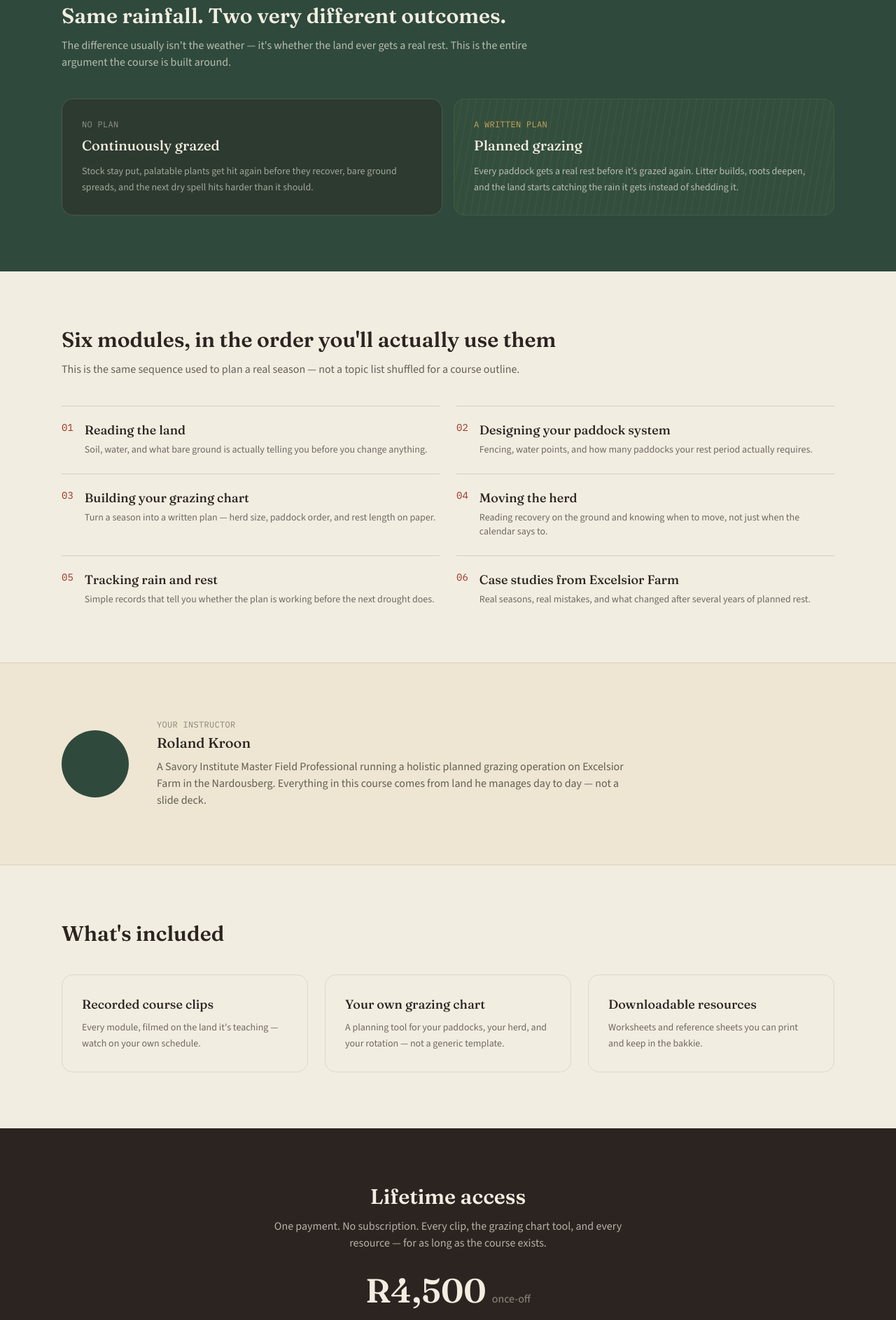
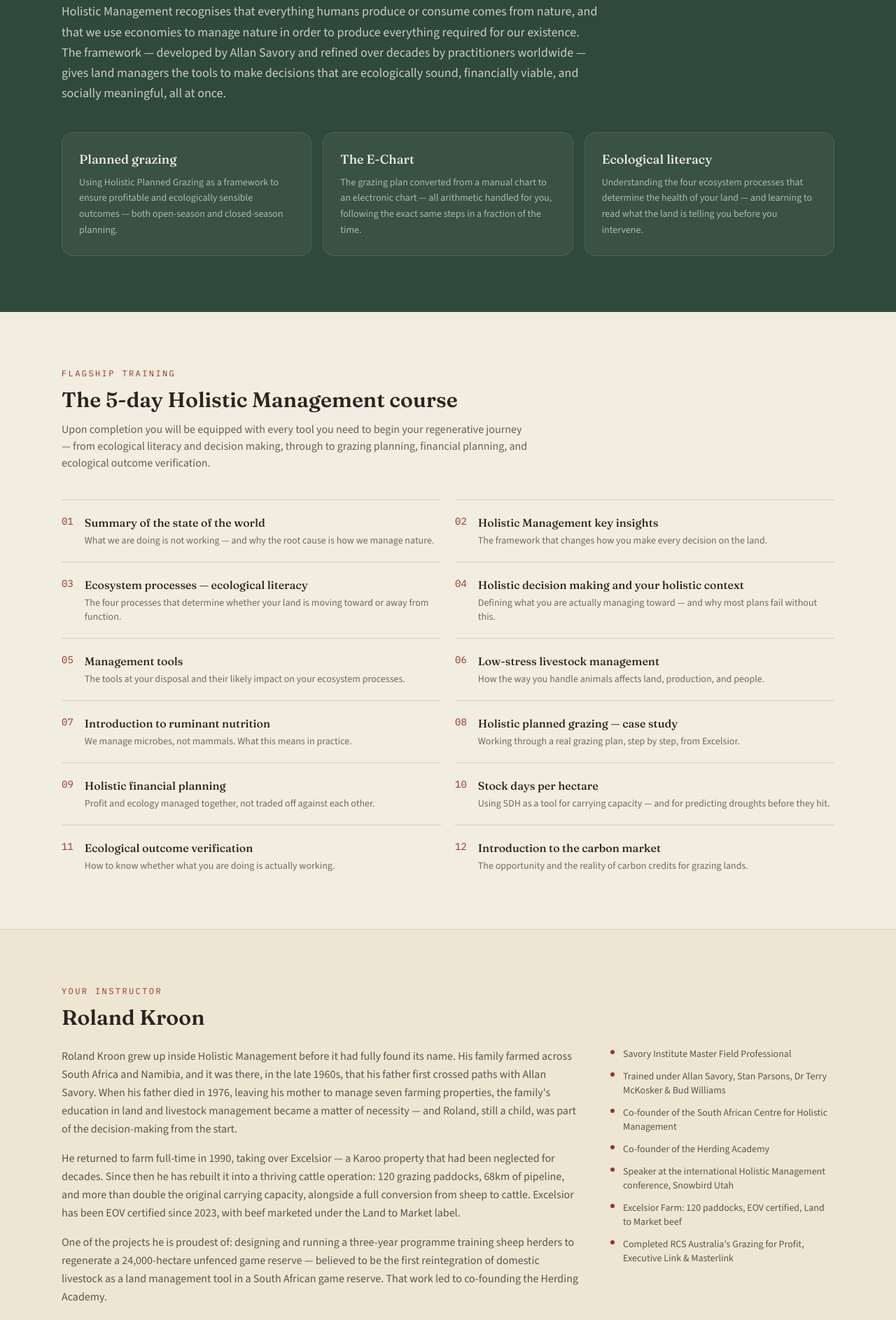
Before and after one commit to kroonmalcolm6-del/healing-hooves-website, a React (Vite) app: page / in a window 1280 px wide. Shown: the part 880-2767 px from the top of the page at 70% size. Built offline with nearby package versions, Linux system fonts and the light colour scheme; no server answers.

Commit message:
real HH content

```diff
--- a/src/pages/Home.tsx
+++ b/src/pages/Home.tsx
@@ -6,46 +6,29 @@
 import { useAuth } from "../lib/auth";
 import { supabase } from "../lib/supabase";
 
-const MODULES = [
-  {
-    title: "Reading the land",
-    detail: "Soil, water, and what bare ground is actually telling you before you change anything.",
-  },
-  {
-    title: "Designing your paddock system",
-    detail: "Fencing, water points, and how many paddocks your rest period actually requires.",
-  },
-  {
-    title: "Building your grazing chart",
-    detail: "Turn a season into a written plan — herd size, paddock order, and rest length on paper.",
-  },
-  {
-    title: "Moving the herd",
-    detail: "Reading recovery on the ground and knowing when to move, not just when the calendar says to.",
-  },
-  {
-    title: "Tracking rain and rest",
-    detail: "Simple records that tell you whether the plan is working before the next drought does.",
-  },
-  {
-    title: "Case studies from Excelsior Farm",
-    detail: "Real seasons, real mistakes, and what changed after several years of planned rest.",
-  },
+const COURSE_TOPICS = [
+  { title: "Summary of the state of the world", detail: "What we are doing is not working — and why the root cause is how we manage nature." },
+  { title: "Holistic Management key insights", detail: "The framework that changes how you make every decision on the land." },
+  { title: "Ecosystem processes — ecological literacy", detail: "The four processes that determine whether your land is moving toward or away from function." },
+  { title: "Holistic decision making and your holistic context", detail: "Defining what you are actually managing toward — and why most plans fail without this." },
+  { title: "Management tools", detail: "The tools at your disposal and their likely impact on your ecosystem processes." },
+  { title: "Low-stress livestock management", detail: "How the way you handle animals affects land, production, and people." },
+  { title: "Introduction to ruminant nutrition", detail: "We manage microbes, not mammals. What this means in practice." },
+  { title: "Holistic planned grazing — case study", detail: "Working through a real grazing plan, step by step, from Excelsior." },
+  { title: "Holistic financial planning", detail: "Profit and ecology managed together, not traded off against each other." },
+  { title: "Stock days per hectare", detail: "Using SDH as a tool for carrying capacity — and for predicting droughts before they hit." },
+  { title: "Ecological outcome verification", detail: "How to know whether what you are doing is actually working." },
+  { title: "Introduction to the carbon market", detail: "The opportunity and the reality of carbon credits for grazing lands." },
 ];
 
-const INCLUDED = [
-  {
-    title: "Recorded course clips",
-    detail: "Every module, filmed on the land it's teaching — watch on your own schedule.",
-  },
-  {
-    title: "Your own grazing chart",
-    detail: "A planning tool for your paddocks, your herd, and your rotation — not a generic template.",
-  },
-  {
-    title: "Downloadable resources",
-    detail: "Worksheets and reference sheets you can print and keep in the bakkie.",
-  },
+const ROLAND_HIGHLIGHTS = [
+  "Savory Institute Master Field Professional",
+  "Trained under Allan Savory, Stan Parsons, Dr Terry McKosker & Bud Williams",
+  "Co-founder of the South African Centre for Holistic Management",
+  "Co-founder of the Herding Academy",
+  "Speaker at the international Holistic Management conference, Snowbird Utah",
+  "Excelsior Farm: 120 paddocks, EOV certified, Land to Market beef",
+  "Completed RCS Australia's Grazing for Profit, Executive Link & Masterlink",
 ];
 
 export function Home() {
@@ -58,21 +41,11 @@
 
   const handleBuy = async () => {
     setCheckoutError(null);
-
-    if (!user) {
-      window.location.href = "/signup?next=checkout";
-      return;
-    }
-
+    if (!user) { window.location.href = "/signup?next=checkout"; return; }
     setCheckoutLoading(true);
     const { data, error } = await supabase.functions.invoke("create-checkout-session");
     setCheckoutLoading(false);
-
-    if (error || !data?.url) {
-      setCheckoutError("Couldn't start checkout. Please try again in a moment.");
-      return;
-    }
-
+    if (error || !data?.url) { setCheckoutError("Couldn't start checkout. Please try again."); return; }
     window.location.href = data.url;
   };
 
@@ -82,163 +55,178 @@
 
       {checkoutRequired && (
         <div className="bg-veldgold/20 px-6 py-3 text-center font-body text-sm text-soil">
-          You're signed in — finish your purchase below to unlock the dashboard.
+          You are signed in — finish your purchase below to unlock the dashboard.
         </div>
       )}
 
-      {/* ---------------- Hero ---------------- */}
+      {/* Hero */}
       <section className="mx-auto grid max-w-6xl gap-12 px-6 py-20 sm:py-28 lg:grid-cols-[1.1fr_0.9fr] lg:items-center">
         <div>
           <p className="font-mono text-xs uppercase tracking-[0.2em] text-redoxide">
-            Holistic planned grazing — taught from a working Karoo farm
+            Healing Hooves RLM — Holistic Management training
           </p>
           <h1 className="mt-5 font-display text-4xl font-semibold leading-[1.1] text-soil sm:text-5xl lg:text-[3.4rem]">
-            Your veld isn't broken.
-            <br />
-            It's never had a plan to rest.
+            Regenerative land management,<br />taught from the land.
           </h1>
           <p className="mt-6 max-w-md font-body text-lg leading-relaxed text-soil/75">
-            Healing Hooves is a self-paced course in holistic planned grazing — built around the
-            same methodology run on Excelsior Farm in the Nardousberg, where it's been used to
-            bring degraded Karoo veld back under planned rest and rotation.
+            Healing Hooves RLM was founded in 2018 to provide an enduring conduit for learning
+            and development in Regenerative Land Management. All our work is premised on the
+            foundations of Holistic Management — a framework for dealing with the complexity of nature.
           </p>
           <div className="mt-9 flex flex-wrap items-center gap-4">
-            <a
-              href="#pricing"
-              className="rounded-full bg-redoxide px-7 py-3.5 font-body font-medium text-bone shadow-sm transition hover:bg-redoxide/90"
-            >
-              Get lifetime access
+            <a href="#course" className="rounded-full bg-redoxide px-7 py-3.5 font-body font-medium text-bone shadow-sm transition hover:bg-redoxide/90">
+              The 5-day course
             </a>
-            <a href="#curriculum" className="font-body text-sm text-soil/70 underline-offset-4 hover:underline">
-              See what's in the course
+            <a href="#roland" className="font-body text-sm text-soil/70 underline-offset-4 hover:underline">
+              About Roland
             </a>
           </div>
         </div>
-
         <RotationRing />
       </section>
 
-      {/* ---------------- The problem ---------------- */}
+      {/* What is Holistic Management */}
       <section className="bg-shutter py-20 text-bone">
         <div className="mx-auto max-w-6xl px-6">
-          <h2 className="font-display text-2xl font-semibold sm:text-3xl">
-            Same rainfall. Two very different outcomes.
-          </h2>
-          <p className="mt-3 max-w-2xl font-body text-bone/70">
-            The difference usually isn't the weather — it's whether the land ever gets a real
-            rest. This is the entire argument the course is built around.
+          <h2 className="font-display text-2xl font-semibold sm:text-3xl">What is Holistic Management?</h2>
+          <p className="mt-4 max-w-3xl font-body text-lg leading-relaxed text-bone/80">
+            Holistic Management recognises that everything humans produce or consume comes from nature,
+            and that we use economies to manage nature in order to produce everything required for our
+            existence. The framework — developed by Allan Savory and refined over decades by
+            practitioners worldwide — gives land managers the tools to make decisions that are
+            ecologically sound, financially viable, and socially meaningful, all at once.
           </p>
-
-          <div className="mt-10 grid gap-4 sm:grid-cols-2">
-            <div className="texture-cracked rounded-2xl border border-bone/15 bg-soil/40 p-7">
-              <p className="font-mono text-xs uppercase tracking-wide text-bone/50">No plan</p>
-              <p className="mt-2 font-display text-xl text-bone">Continuously grazed</p>
-              <p className="mt-3 font-body text-sm leading-relaxed text-bone/60">
-                Stock stay put, palatable plants get hit again before they recover, bare ground
-                spreads, and the next dry spell hits harder than it should.
+          <div className="mt-10 grid gap-4 sm:grid-cols-3">
+            <div className="rounded-2xl border border-bone/10 bg-bone/5 p-6">
+              <p className="font-display text-lg text-bone">Planned grazing</p>
+              <p className="mt-2 font-body text-sm leading-relaxed text-bone/65">
+                Using Holistic Planned Grazing as a framework to ensure profitable and ecologically
+                sensible outcomes — both open-season and closed-season planning.
               </p>
             </div>
-            <div className="texture-veld rounded-2xl border border-healed/30 bg-healed/10 p-7">
-              <p className="font-mono text-xs uppercase tracking-wide text-veldgold">
-                A written plan
+            <div className="rounded-2xl border border-bone/10 bg-bone/5 p-6">
+              <p className="font-display text-lg text-bone">The E-Chart</p>
+              <p className="mt-2 font-body text-sm leading-relaxed text-bone/65">
+                The grazing plan converted from a manual chart to an electronic chart — all arithmetic
+                handled for you, following the exact same steps in a fraction of the time.
               </p>
-              <p className="mt-2 font-display text-xl text-bone">Planned grazing</p>
-              <p className="mt-3 font-body text-sm leading-relaxed text-bone/70">
-                Every paddock gets a real rest before it's grazed again. Litter builds, roots
-                deepen, and the land starts catching the rain it gets instead of shedding it.
+            </div>
+            <div className="rounded-2xl border border-bone/10 bg-bone/5 p-6">
+              <p className="font-display text-lg text-bone">Ecological literacy</p>
+              <p className="mt-2 font-body text-sm leading-relaxed text-bone/65">
+                Understanding the four ecosystem processes that determine the health of your land —
+                and learning to read what the land is telling you before you intervene.
               </p>
             </div>
           </div>
         </div>
       </section>
 
-      {/* ---------------- Curriculum ---------------- */}
-      <section id="curriculum" className="mx-auto max-w-6xl px-6 py-20">
-        <h2 className="font-display text-2xl font-semibold text-soil sm:text-3xl">
-          Six modules, in the order you'll actually use them
-        </h2>
+      {/* 5-day course */}
+      <section id="course" className="mx-auto max-w-6xl px-6 py-20">
+        <p className="font-mono text-xs uppercase tracking-[0.2em] text-redoxide">Flagship training</p>
+        <h2 className="mt-3 font-display text-2xl font-semibold text-soil sm:text-3xl">The 5-day Holistic Management course</h2>
         <p className="mt-3 max-w-2xl font-body text-soil/70">
-          This is the same sequence used to plan a real season — not a topic list shuffled for a
-          course outline.
+          Upon completion you will be equipped with every tool you need to begin your regenerative
+          journey — from ecological literacy and decision making, through to grazing planning,
+          financial planning, and ecological outcome verification.
         </p>
-
-        <ol className="mt-10 grid gap-6 sm:grid-cols-2">
-          {MODULES.map((mod, i) => (
-            <li key={mod.title} className="flex gap-4 border-t border-soil/15 pt-5">
+        <ol className="mt-10 grid gap-5 sm:grid-cols-2">
+          {COURSE_TOPICS.map((topic, i) => (
+            <li key={topic.title} className="flex gap-4 border-t border-soil/15 pt-5">
               <span className="font-mono text-sm text-redoxide">{String(i + 1).padStart(2, "0")}</span>
               <div>
-                <p className="font-display text-lg text-soil">{mod.title}</p>
-                <p className="mt-1 font-body text-sm text-soil/65">{mod.detail}</p>
+                <p className="font-display text-base text-soil">{topic.title}</p>
+                <p className="mt-1 font-body text-sm text-soil/65">{topic.detail}</p>
               </div>
             </li>
           ))}
         </ol>
       </section>
 
-      {/* ---------------- Instructor ---------------- */}
-      <section className="border-y border-soil/10 bg-veldgold/10 py-20">
-        <div className="mx-auto grid max-w-6xl gap-10 px-6 sm:grid-cols-[auto_1fr] sm:items-center">
-          <div className="h-20 w-20 rounded-full bg-shutter sm:h-24 sm:w-24" aria-hidden="true" />
-          <div>
-            <p className="font-mono text-xs uppercase tracking-wide text-soil/50">
-              Your instructor
-            </p>
-            <p className="mt-1 font-display text-xl text-soil">Roland Kroon</p>
-            <p className="mt-2 max-w-2xl font-body text-soil/70">
-              A Savory Institute Master Field Professional running a holistic planned grazing
-              operation on Excelsior Farm in the Nardousberg. Everything in this course comes
-              from land he manages day to day — not a slide deck.
-            </p>
+      {/* About Roland */}
+      <section id="roland" className="border-y border-soil/10 bg-veldgold/10 py-20">
+        <div className="mx-auto max-w-6xl px-6">
+          <p className="font-mono text-xs uppercase tracking-[0.2em] text-redoxide">Your instructor</p>
+          <h2 className="mt-3 font-display text-2xl font-semibold text-soil sm:text-3xl">Roland Kroon</h2>
+          <div className="mt-6 grid gap-10 lg:grid-cols-[1fr_320px]">
+            <div className="space-y-4 font-body leading-relaxed text-soil/75">
+              <p>
+                Roland Kroon grew up inside Holistic Management before it had fully found its name.
+                His family farmed across South Africa and Namibia, and it was there, in the late 1960s,
+                that his father first crossed paths with Allan Savory. When his father died in 1976,
+                leaving his mother to manage seven farming properties, the family's education in land
+                and livestock management became a matter of necessity — and Roland, still a child,
+                was part of the decision-making from the start.
+              </p>
+              <p>
+                He returned to farm full-time in 1990, taking over Excelsior — a Karoo property that
+                had been neglected for decades. Since then he has rebuilt it into a thriving cattle
+                operation: 120 grazing paddocks, 68km of pipeline, and more than double the original
+                carrying capacity, alongside a full conversion from sheep to cattle. Excelsior has been
+                EOV certified since 2023, with beef marketed under the Land to Market label.
+              </p>
+              <p>
+                One of the projects he is proudest of: designing and running a three-year programme
+                training sheep herders to regenerate a 24,000-hectare unfenced game reserve — believed
+                to be the first reintegration of domestic livestock as a land management tool in a
+                South African game reserve. That work led to co-founding the Herding Academy.
+              </p>
+              <p>
+                Roland is a Savory Institute Master Field Professional — an accreditation shared with
+                a small number of people worldwide. After 45 years in the field, he brings that depth
+                of hands-on, hard-won experience to every course he teaches at Healing Hooves.
+              </p>
+            </div>
+            <ul className="space-y-3">
+              {ROLAND_HIGHLIGHTS.map((item) => (
+                <li key={item} className="flex gap-3 font-body text-sm text-soil/75">
+                  <span className="mt-1 h-1.5 w-1.5 shrink-0 rounded-full bg-redoxide" />
+                  {item}
+                </li>
+              ))}
+            </ul>
           </div>
         </div>
       </section>
 
-      {/* ---------------- What's included ---------------- */}
+      {/* What is included */}
       <section className="mx-auto max-w-6xl px-6 py-20">
-        <h2 className="font-display text-2xl font-semibold text-soil sm:text-3xl">
-          What's included
-        </h2>
-        <div className="mt-10 grid gap-6 sm:grid-cols-3">
-          {INCLUDED.map((item) => (
-            <div key={item.title} className="rounded-2xl border border-soil/10 p-7">
-              <p className="font-display text-lg text-soil">{item.title}</p>
-              <p className="mt-2 font-body text-sm leading-relaxed text-soil/65">{item.detail}</p>
-            </div>
-          ))}
+        <p className="font-mono text-xs uppercase tracking-[0.2em] text-redoxide">Member dashboard</p>
+        <h2 className="mt-3 font-display text-2xl font-semibold text-soil sm:text-3xl">What is included with access</h2>
+        <div className="mt-8 grid gap-5 sm:grid-cols-3">
+          <div className="rounded-2xl border border-soil/10 p-6">
+            <p className="font-display text-lg text-soil">Recorded course clips</p>
+            <p className="mt-2 font-body text-sm leading-relaxed text-soil/65">Every module filmed on the land it is teaching. Watch on your own schedule, as many times as you need.</p>
+          </div>
+          <div className="rounded-2xl border border-soil/10 p-6">
+            <p className="font-display text-lg text-soil">Your grazing chart</p>
+            <p className="mt-2 font-body text-sm leading-relaxed text-soil/65">A planning tool for your own paddocks, your own herd, and your own rotation. Paddock register, move log, and rain records.</p>
+          </div>
+          <div className="rounded-2xl border border-soil/10 p-6">
+            <p className="font-display text-lg text-soil">Downloadable resources</p>
+            <p className="mt-2 font-body text-sm leading-relaxed text-soil/65">Worksheets, reference sheets, and planning aids you can print and keep in the bakkie.</p>
+          </div>
         </div>
       </section>
 
-      {/* ---------------- Pricing ---------------- */}
+      {/* Pricing */}
       <section id="pricing" className="bg-soil py-20 text-bone">
         <div className="mx-auto max-w-xl px-6 text-center">
           <h2 className="font-display text-2xl font-semibold sm:text-3xl">Lifetime access</h2>
-          <p className="mt-3 font-body text-bone/70">
-            One payment. No subscription. Every clip, the grazing chart tool, and every resource —
-            for as long as the course exists.
+          <p className="mt-3 font-body text-bone/70">One payment. No subscription. Every clip, the grazing chart tool, and every resource.</p>
+          <p className="mt-8 font-display text-5xl font-semibold">
+            R4,500<span className="ml-2 font-body text-base font-normal text-bone/50">once-off</span>
           </p>
-
-          <p className="mt-8 font-display text-5xl font-semibold">
-            R4,500
-            <span className="ml-2 font-body text-base font-normal text-bone/50">once-off</span>
-          </p>
-
           <button
             onClick={handleBuy}
             disabled={checkoutLoading || hasAccess}
             className="mt-8 w-full rounded-full bg-redoxide px-7 py-4 font-body font-medium text-bone transition hover:bg-redoxide/90 disabled:cursor-not-allowed disabled:opacity-60"
           >
-            {hasAccess
-              ? "You already have access"
-              : checkoutLoading
-              ? "Starting checkout…"
-              : "Get lifetime access"}
+            {hasAccess ? "You already have access" : checkoutLoading ? "Starting checkout..." : "Get lifetime access"}
           </button>
-
           {checkoutError && <p className="mt-3 text-sm text-veldgold">{checkoutError}</p>}
-
-          <p className="mt-4 font-mono text-xs uppercase tracking-wide text-bone/40">
-            Secure payment via Stripe
-          </p>
+          <p className="mt-4 font-mono text-xs uppercase tracking-wide text-bone/40">Secure payment via Stripe</p>
         </div>
       </section>
 
```
